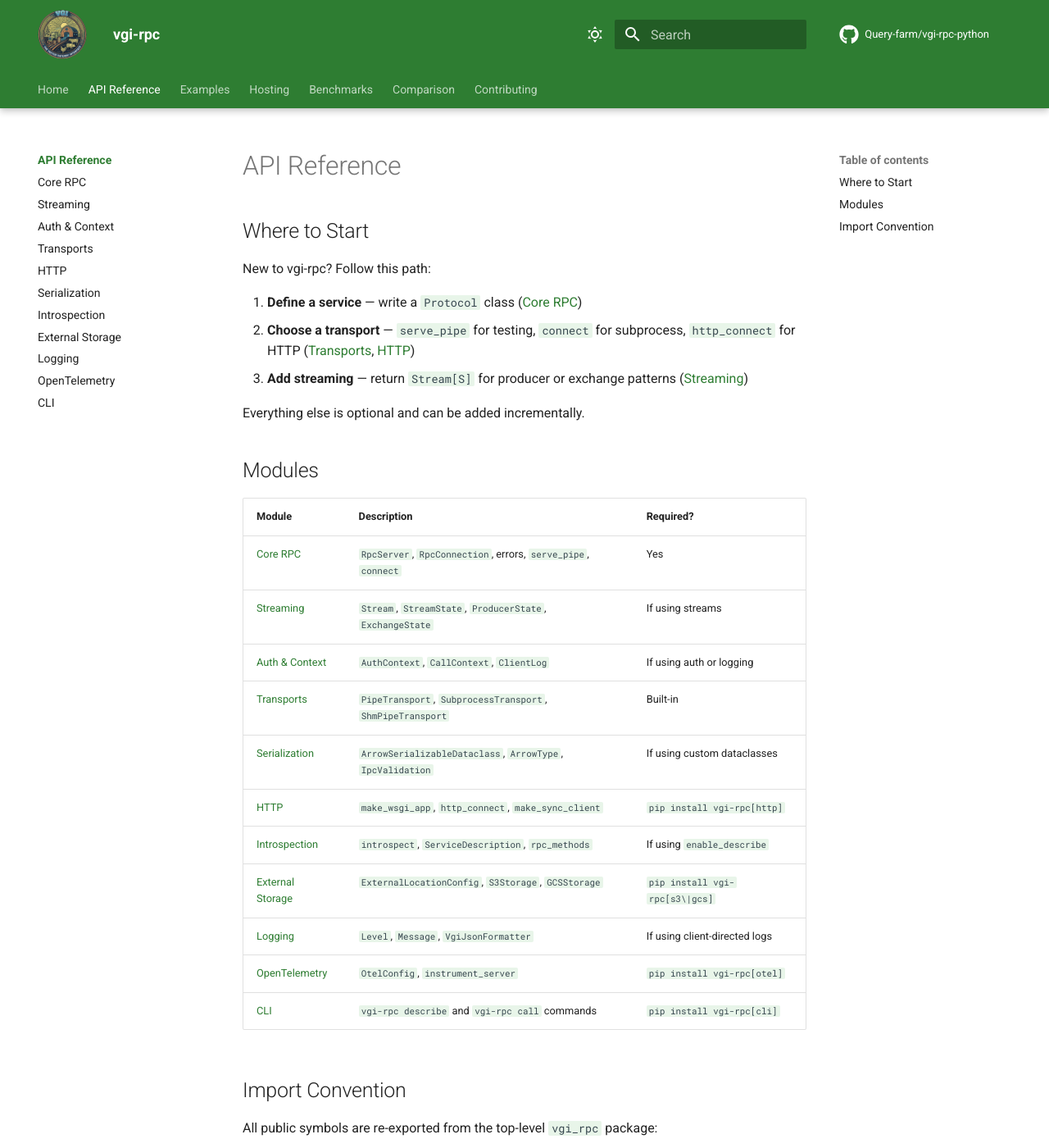
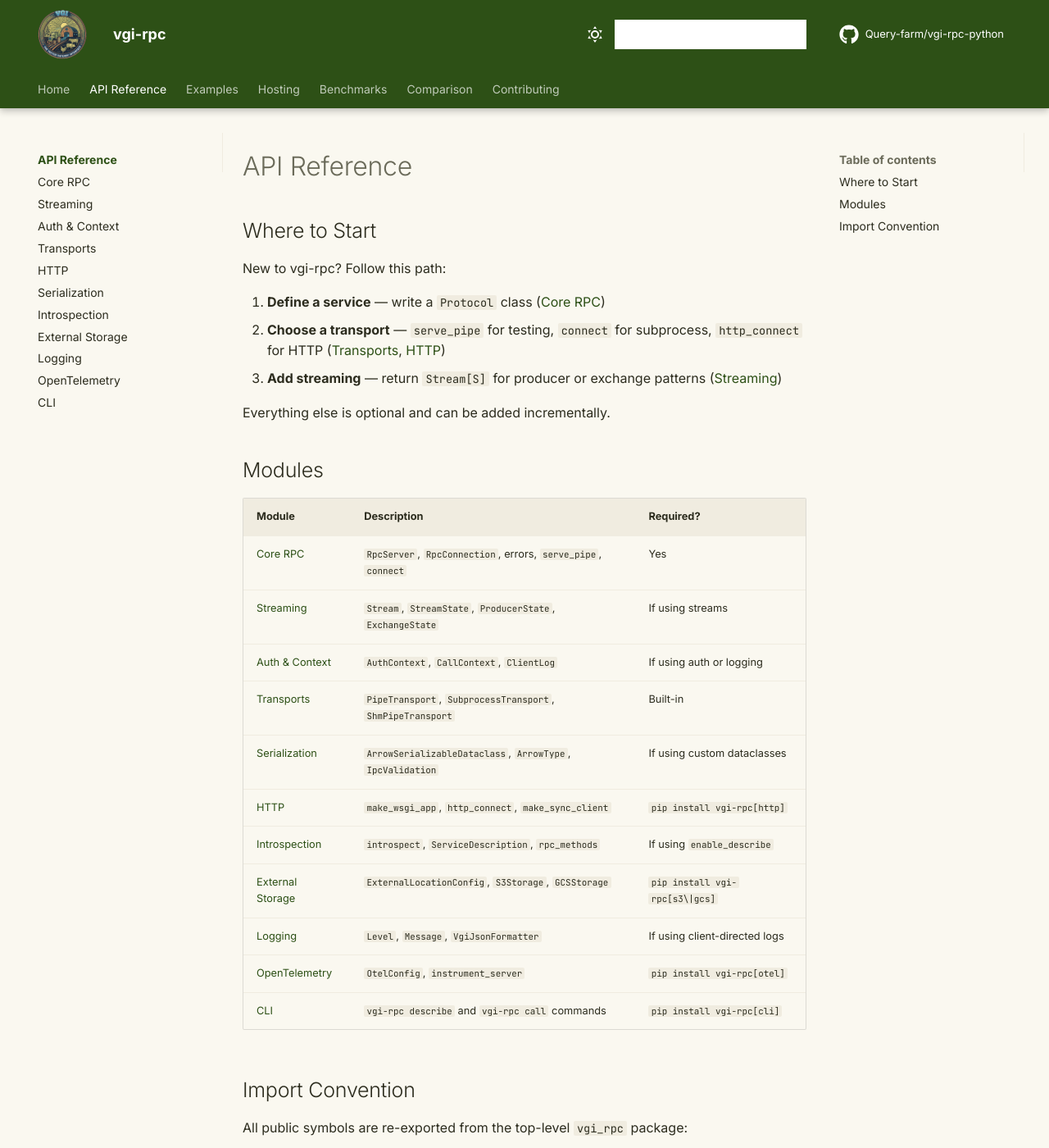
Before and after one commit to Query-farm/vgi-rpc-python, an MkDocs documentation site: the page built from docs/api/index.md, in a window 1280 px wide and 1400 px high. Shown: the whole window at 82% size. Built offline with MkDocs 1.6.1 and Material for MkDocs 9.7.7, drawn with Linux system fonts in a browser that asks for light colours; comment, search, counter and statistics services are not loaded.

Commit message:
Align mkdocs theme with vgi-rpc.query.farm website design system
Match the docs site color palette, typography, and styling to the main
website's farm-inspired design tokens (earthy greens, warm golds, cream
backgrounds) for a cohesive cross-site experience.

Co-Authored-By: Claude Opus 4.6 <noreply@anthropic.com>

```diff
--- a/docs/stylesheets/extra.css
+++ b/docs/stylesheets/extra.css
@@ -1,76 +1,189 @@
-/* Query.Farm palette — earthy greens and warm accents */
+/* Query.Farm palette — earthy greens, warm golds, and cream tones
+   Matched to https://vgi-rpc.query.farm website theme */
 
-/* Light mode */
+/* ── CSS custom properties (farm palette) ── */
+:root {
+  --farm-green-deep: #2d5016;
+  --farm-green-field: #4a7c23;
+  --farm-green-light: #6ba034;
+  --farm-gold: #c8a43a;
+  --farm-gold-light: #d4b64e;
+  --farm-brown: #6b4423;
+  --farm-cream: #faf8f0;
+  --farm-cream-dark: #f0ece0;
+  --farm-dark: #1a1a0e;
+  --farm-dark-card: #252518;
+  --farm-dark-border: #3a3a28;
+  --farm-text: #2c2c1e;
+  --farm-text-muted: #6b6b5a;
+  --farm-text-light: #f5f0e0;
+  --farm-text-light-muted: #b8b0a0;
+}
+
+/* ── Light mode ── */
 [data-md-color-scheme="default"] {
-  --md-primary-fg-color: #2e7d32;
-  --md-primary-fg-color--light: #4caf50;
-  --md-primary-fg-color--dark: #1b5e20;
+  --md-primary-fg-color: var(--farm-green-deep);
+  --md-primary-fg-color--light: var(--farm-green-field);
+  --md-primary-fg-color--dark: #1e3a0e;
   --md-primary-bg-color: #ffffff;
   --md-primary-bg-color--light: #ffffffb3;
-  --md-accent-fg-color: #f9a825;
-  --md-accent-fg-color--transparent: #f9a82533;
+  --md-accent-fg-color: var(--farm-gold);
+  --md-accent-fg-color--transparent: #c8a43a33;
   --md-accent-bg-color: #ffffff;
   --md-accent-bg-color--light: #ffffffb3;
+  --md-default-bg-color: var(--farm-cream);
+  --md-default-bg-color--light: var(--farm-cream-dark);
+  --md-default-fg-color: var(--farm-text);
+  --md-default-fg-color--light: var(--farm-text-muted);
+  --md-typeset-color: var(--farm-text);
+  --md-code-bg-color: #f5f0e6;
 }
 
 /* Dark mode */
 [data-md-color-scheme="slate"] {
-  --md-primary-fg-color: #4caf50;
-  --md-primary-fg-color--light: #66bb6a;
-  --md-primary-fg-color--dark: #2e7d32;
-  --md-primary-bg-color: #ffffff;
-  --md-primary-bg-color--light: #ffffffb3;
-  --md-accent-fg-color: #ffca28;
-  --md-accent-fg-color--transparent: #ffca2833;
+  --md-primary-fg-color: var(--farm-green-field);
+  --md-primary-fg-color--light: var(--farm-green-light);
+  --md-primary-fg-color--dark: var(--farm-green-deep);
+  --md-primary-bg-color: var(--farm-text-light);
+  --md-primary-bg-color--light: #f5f0e0b3;
+  --md-accent-fg-color: var(--farm-gold-light);
+  --md-accent-fg-color--transparent: #d4b64e33;
   --md-accent-bg-color: #000000;
   --md-accent-bg-color--light: #0000004d;
-  --md-default-bg-color: #1a2e1a;
-  --md-default-bg-color--light: #22382280;
-  --md-default-bg-color--lighter: #22382233;
-  --md-default-bg-color--lightest: #2238220d;
+  --md-default-bg-color: var(--farm-dark);
+  --md-default-bg-color--light: var(--farm-dark-card);
+  --md-default-bg-color--lighter: #25251833;
+  --md-default-bg-color--lightest: #2525180d;
+  --md-default-fg-color: var(--farm-text-light);
+  --md-default-fg-color--light: var(--farm-text-light-muted);
+  --md-typeset-color: var(--farm-text-light);
+  --md-code-bg-color: var(--farm-dark-card);
 }
 
-/* Admonition styling — farm tones */
+/* ── Header / nav bar ── */
+[data-md-color-scheme="default"] .md-header {
+  background-color: var(--farm-green-deep);
+}
+
+[data-md-color-scheme="slate"] .md-header {
+  background-color: var(--farm-dark);
+  border-bottom: 1px solid var(--farm-dark-border);
+}
+
+[data-md-color-scheme="default"] .md-tabs {
+  background-color: var(--farm-green-deep);
+}
+
+[data-md-color-scheme="slate"] .md-tabs {
+  background-color: var(--farm-dark);
+  border-bottom: 1px solid var(--farm-dark-border);
+}
+
+/* Nav tabs — gold underline on active/hover */
+.md-tabs__link--active,
+.md-tabs__link:hover {
+  border-bottom: 2px solid var(--farm-gold);
+}
+
+/* ── Sidebar navigation ── */
+[data-md-color-scheme="default"] .md-sidebar {
+  border-right: 1px solid var(--farm-cream-dark);
+}
+
+[data-md-color-scheme="slate"] .md-sidebar {
+  border-right: 1px solid var(--farm-dark-border);
+}
+
+/* ── Admonition styling — farm tones ── */
 .md-typeset .admonition.farm,
 .md-typeset details.farm {
-  border-color: #4caf50;
+  border-color: var(--farm-green-field);
 }
 .md-typeset .farm > .admonition-title,
 .md-typeset .farm > summary {
-  background-color: #4caf501a;
-  border-color: #4caf50;
+  background-color: #4a7c231a;
+  border-color: var(--farm-green-field);
 }
 
-/* Code block styling */
+/* ── Code block styling ── */
 [data-md-color-scheme="default"] .highlight code {
-  border-left: 3px solid #4caf50;
+  border-left: 3px solid var(--farm-green-field);
 }
 
 /* Inline code */
 [data-md-color-scheme="default"] .md-typeset code {
-  background-color: #e8f5e9;
+  background-color: var(--farm-cream-dark);
+  color: var(--farm-text);
 }
 
 [data-md-color-scheme="slate"] .md-typeset code {
-  background-color: #1b3a1b;
+  background-color: var(--farm-dark-card);
+  color: var(--farm-text-light);
 }
 
-/* Nav tabs — earthy underline */
-.md-tabs__link--active,
-.md-tabs__link:hover {
-  border-bottom: 2px solid #f9a825;
+/* ── Links ── */
+[data-md-color-scheme="default"] .md-typeset a {
+  color: var(--farm-green-deep);
 }
 
-/* Footer Query.Farm branding */
-.md-footer-meta {
-  background-color: #1b5e20;
+[data-md-color-scheme="default"] .md-typeset a:hover {
+  color: var(--farm-green-field);
+}
+
+[data-md-color-scheme="slate"] .md-typeset a {
+  color: var(--farm-green-light);
+}
+
+[data-md-color-scheme="slate"] .md-typeset a:hover {
+  color: var(--farm-gold-light);
+}
+
+/* ── Footer ── */
+.md-footer {
+  border-top: 1px solid var(--farm-cream-dark);
+}
+
+[data-md-color-scheme="default"] .md-footer-meta {
+  background-color: var(--farm-green-deep);
+}
+
+[data-md-color-scheme="slate"] .md-footer {
+  border-top: 1px solid var(--farm-dark-border);
 }
 
 [data-md-color-scheme="slate"] .md-footer-meta {
-  background-color: #0d2e0d;
+  background-color: var(--farm-dark-card);
 }
 
-/* Hero section on landing page */
+/* ── Tables — match website styling ── */
+[data-md-color-scheme="default"] .md-typeset table:not([class]) th {
+  background-color: var(--farm-cream-dark);
+  color: var(--farm-text);
+}
+
+[data-md-color-scheme="slate"] .md-typeset table:not([class]) th {
+  background-color: var(--farm-dark-card);
+  color: var(--farm-text-light);
+}
+
+[data-md-color-scheme="default"] .md-typeset table:not([class]) td {
+  border-color: var(--farm-cream-dark);
+}
+
+[data-md-color-scheme="slate"] .md-typeset table:not([class]) td {
+  border-color: var(--farm-dark-border);
+}
+
+/* ── Search ── */
+[data-md-color-scheme="default"] .md-search__input {
+  background-color: #ffffff;
+}
+
+[data-md-color-scheme="slate"] .md-search__input {
+  background-color: var(--farm-dark-card);
+}
+
+/* ── Hero section on landing page ── */
 .hero {
   padding: 2rem 0;
   margin-bottom: 2rem;
@@ -94,12 +207,12 @@
 }
 
 .hero .built-by a {
-  color: var(--md-primary-fg-color--dark);
+  color: var(--farm-green-deep);
   font-weight: 700;
 }
 
 [data-md-color-scheme="slate"] .hero .built-by a {
-  color: var(--md-primary-fg-color--light);
+  color: var(--farm-green-light);
 }
 
 /* Hero logo */
@@ -130,7 +243,7 @@
   object-fit: cover;
 }
 
-/* D2 diagrams — constrain size and center */
+/* ── D2 diagrams — constrain size and center ── */
 .md-typeset .d2 {
   max-width: 360px !important;
   margin: 1rem auto !important;
@@ -140,3 +253,12 @@
   width: 100% !important;
   height: auto !important;
 }
+
+/* ── Content area cards/separators ── */
+[data-md-color-scheme="default"] .md-typeset hr {
+  border-color: var(--farm-cream-dark);
+}
+
+[data-md-color-scheme="slate"] .md-typeset hr {
+  border-color: var(--farm-dark-border);
+}
--- a/mkdocs.yml
+++ b/mkdocs.yml
@@ -45,6 +45,9 @@ theme:
     - search.highlight
     - search.suggest
     - toc.follow
+  font:
+    text: Inter
+    code: JetBrains Mono
   custom_dir: docs/overrides
   logo: assets/logo.png
   favicon: assets/favicon.ico
```
